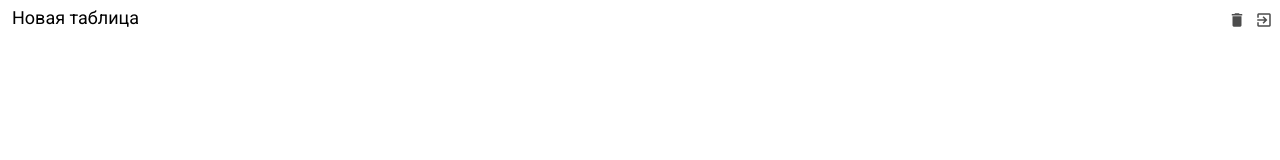
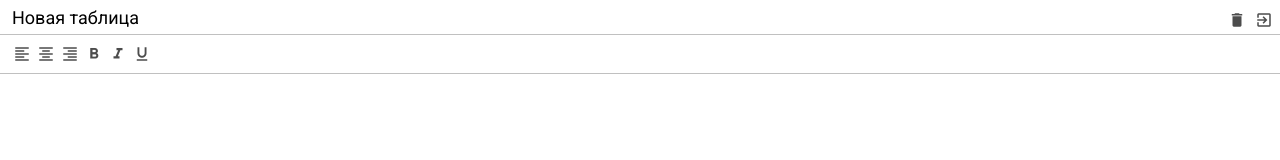
Before and after one commit to luftkluft/excel, a website built with webpack: page src/index.html in a window 1280 px wide. Built offline with nearby package versions, Linux system fonts and the light colour scheme.

Commit message:
Css-layout: toolbar styles

```diff
--- a/src/index.html
+++ b/src/index.html
@@ -31,6 +31,30 @@
 
       <div class="excel__toolbar">
 
+        <div class="button">
+          <i class="material-icons">format_align_left</i>
+        </div>
+
+        <div class="button">
+          <i class="material-icons">format_align_center</i>
+        </div>
+
+        <div class="button">
+          <i class="material-icons">format_align_right</i>
+        </div>
+
+        <div class="button">
+          <i class="material-icons">format_bold</i>
+        </div>
+
+        <div class="button">
+          <i class="material-icons">format_italic</i>
+        </div>
+
+        <div class="button">
+          <i class="material-icons">format_underlined</i>
+        </div>
+
       </div>
 
       <div class="excel__formula">
--- a/src/scss/_variables.scss
+++ b/src/scss/_variables.scss
@@ -1,2 +1,3 @@
 $header-height: 34px;
+$toolbar-height: 40px;
 $border-color: #c0c0c0;
--- a/src/scss/toolbar.scss
+++ b/src/scss/toolbar.scss
@@ -2,5 +2,17 @@
 @import "mixins";
 
 .excel__toolbar {
+  position: absolute;
+  left: 0;
+  right: 0;
+  top: $header-height;
+  height: $toolbar-height;
+  border-top: 1px solid $border-color;
+  border-bottom: 1px solid $border-color;
+  padding: 7px 10px;
+  display: flex;
 
+  .button {
+    @include button(green);
+  }
 }
```
